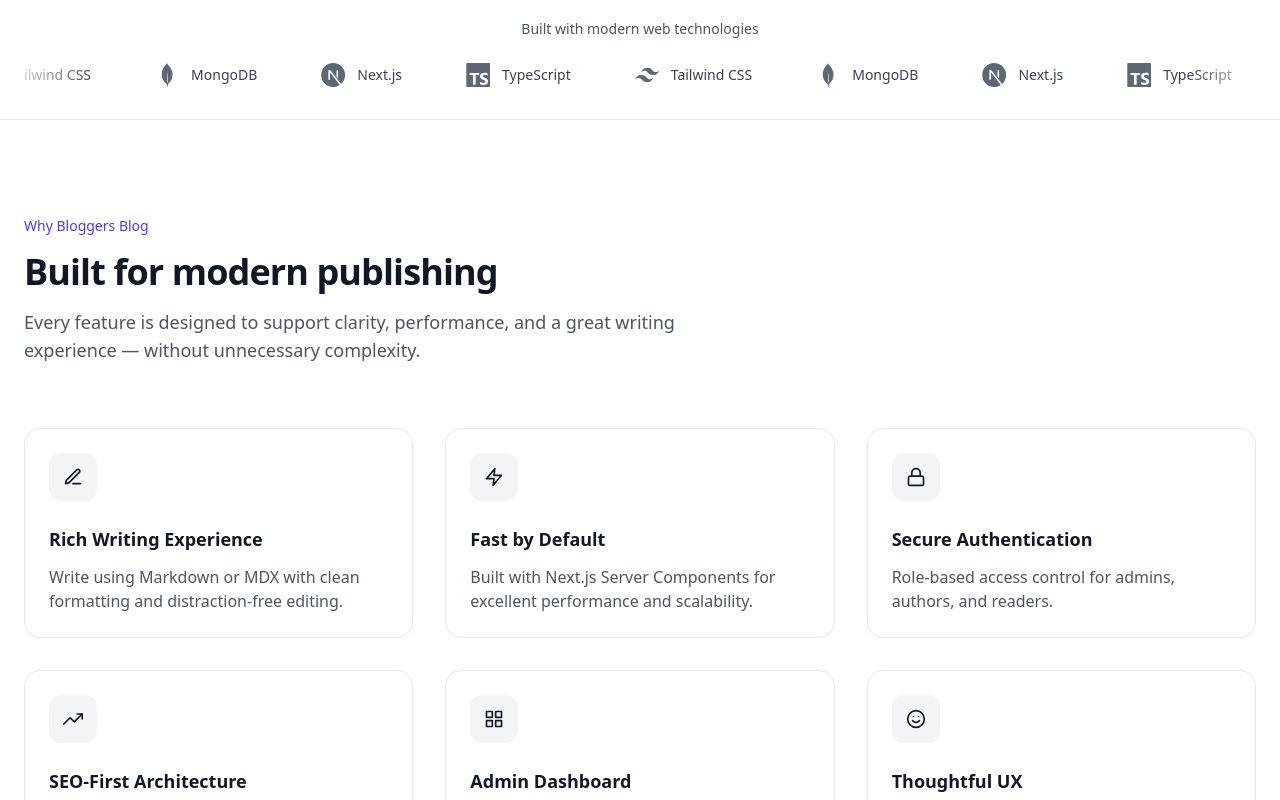
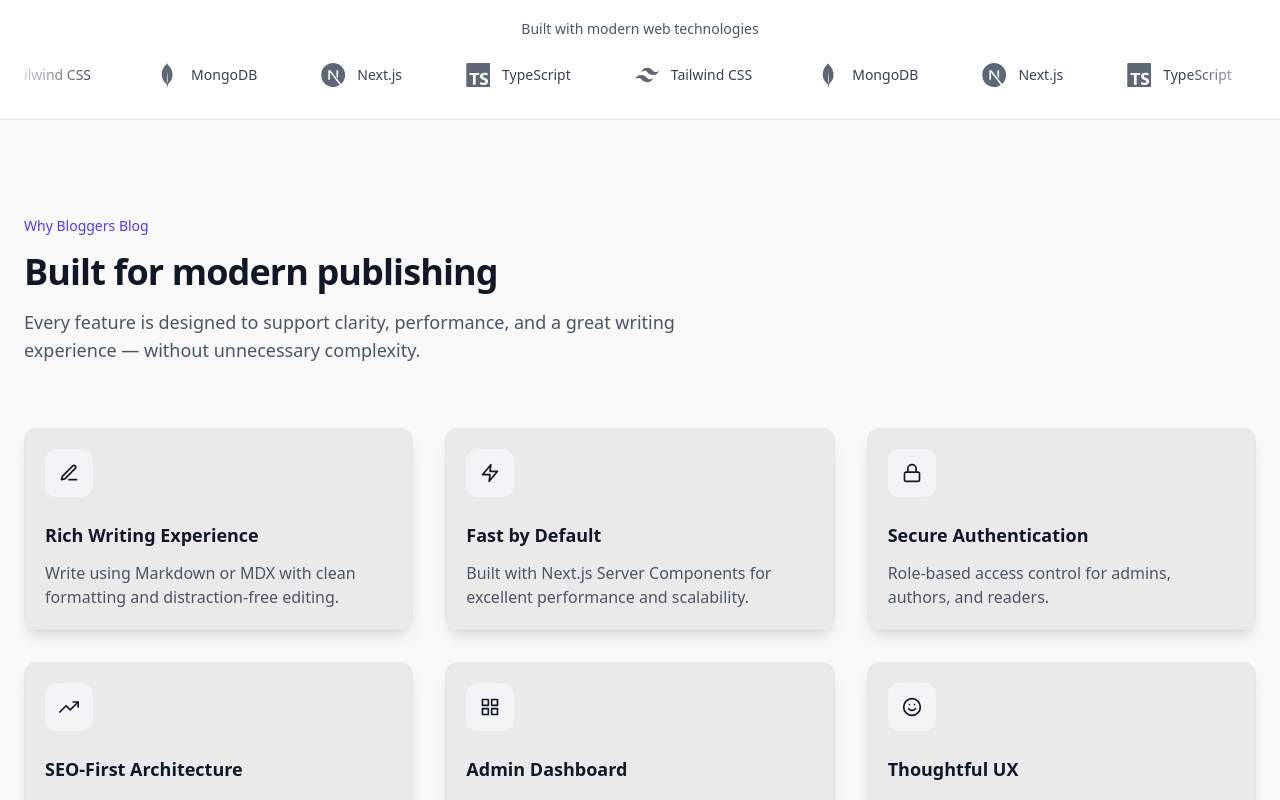
Before and after one commit to IAMA3I3/bloggers-blog, a Next.js app: page / in a window 1280 px wide. Shown: the part 700-1500 px from the top of the page. Built offline with nearby package versions, Linux system fonts and the light colour scheme; no server answers.

Commit message:
features section update

```diff
--- a/src/components/sections/Features.tsx
+++ b/src/components/sections/Features.tsx
@@ -6,10 +6,11 @@ import {
     FiGrid,
     FiSmile,
 } from "react-icons/fi"
+import { BasicCard } from "../containers/Cards"
 
 export default function Features() {
     return (
-    <section className="bg-white py-24 dark:bg-gray-950">
+        <section className="bg-white/80 py-24 dark:bg-gray-950">
             <div className=" container mx-auto px-6">
 
                 {/* Section header */}
@@ -74,7 +75,7 @@ function Feature({
     description: string
 }) {
     return (
-    <div className="rounded-2xl border border-gray-200 p-6 transition hover:shadow-sm dark:border-gray-800">
+        <BasicCard hoverEffect>
             <div className="flex h-12 w-12 items-center justify-center rounded-xl bg-gray-100 text-gray-900 dark:bg-gray-900 dark:text-gray-100">
                 <span className="text-xl">{icon}</span>
             </div>
@@ -85,6 +86,6 @@ function Feature({
             <p className="mt-3 text-gray-600 dark:text-gray-400">
                 {description}
             </p>
-    </div>
+        </BasicCard>
     )
 }
```
Lines whose indentation alone changed are shown as unchanged.
